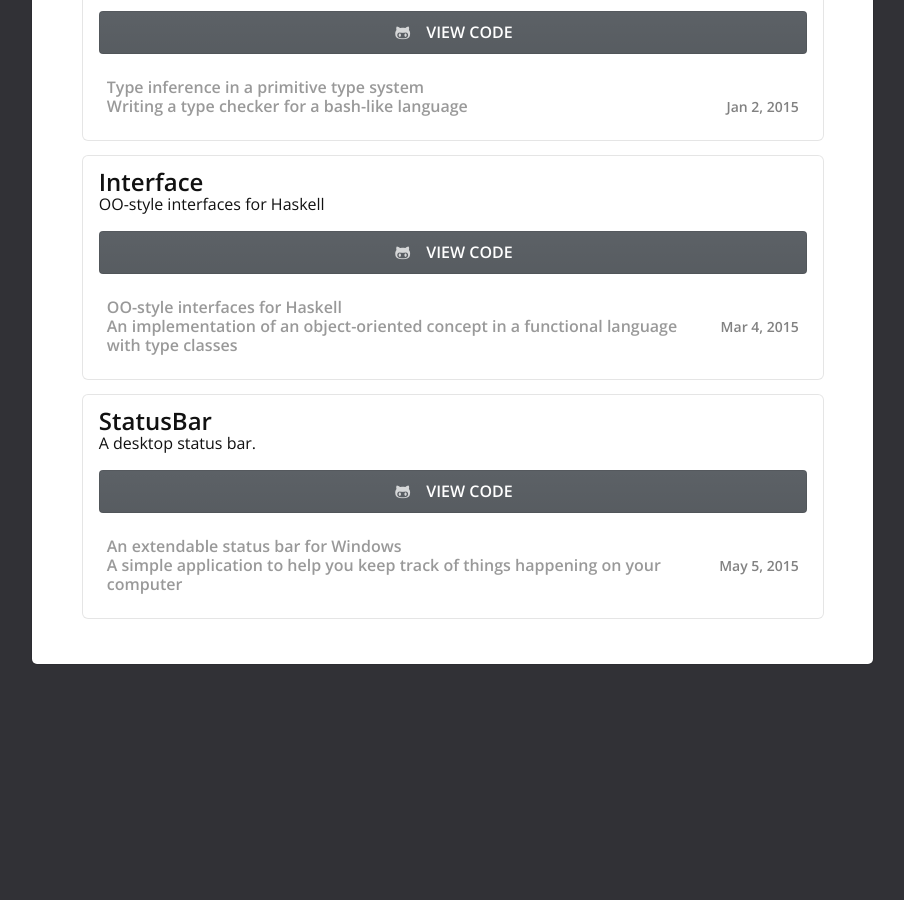
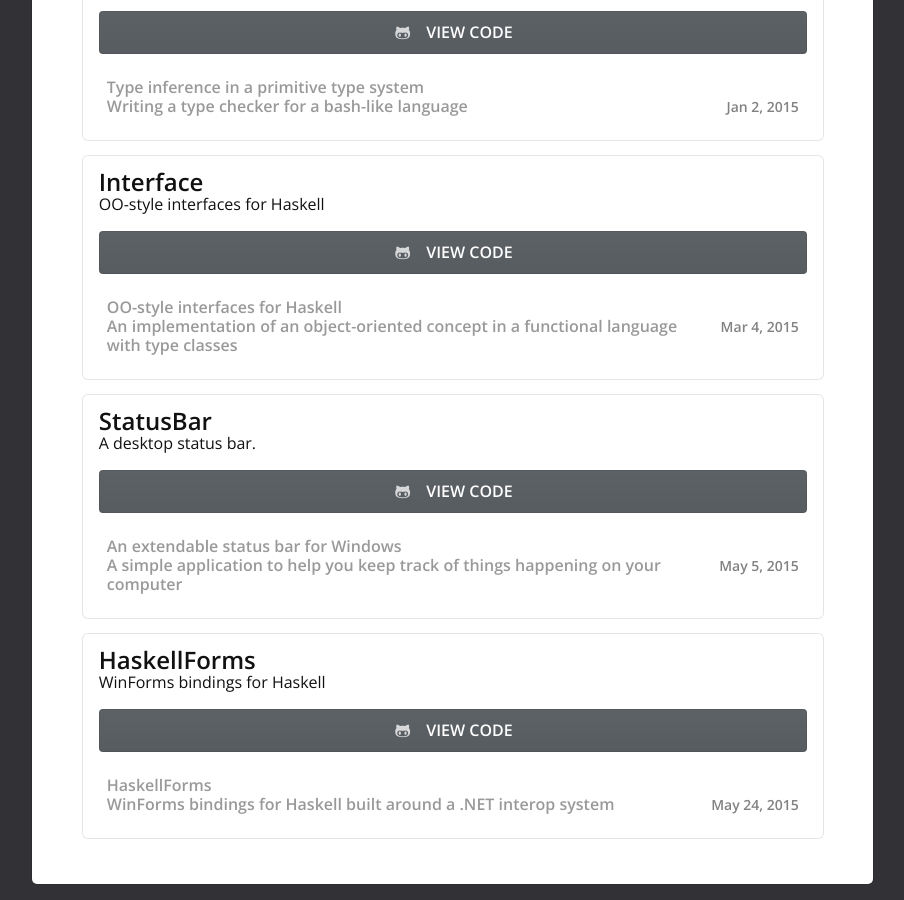
Before and after one commit to LukaHorvat/lukahorvat.github.io, a Jekyll site: the page built from projects/index.html, in a window 1280 px wide and 900 px high, scrolled down 678 px. Shown: the whole window, without its empty margins (288-1192 px from the left). Built offline with Jekyll 4.4.1, drawn with Linux system fonts in a browser that asks for light colours; before the commit the page ends 1358 px from its top, so only the background shows below that; some of the changed lines change nothing that is shown.

Commit message:
HaskellForms

```diff
--- a/_data/project.yml
+++ b/_data/project.yml
@@ -13,3 +13,6 @@ interface:
 status-bar:
     name: StatusBar
     description: "A desktop status bar."
+haskellforms:
+    name: "HaskellForms"
+    description: "WinForms bindings for Haskell"
--- /dev/null
+++ b/_posts/2015-05-24-haskellforms.markdown
@@ -0,0 +1,111 @@
+---
+layout: post
+title: HaskellForms
+description: WinForms bindings for Haskell built around a .NET interop system
+date: 2015-05-24 15:06:00
+categories: programming
+project_id: haskellforms
+---
+
+Windows GUI
+-----------
+I was looking for an easy to use GUI library for Haskell that worked on Windows. I'm sorry to say but
+the whole experience was very frustrating. Various native bindings are a nightmare to setup and more often
+than not, just decide not to work.
+
+So naturally, I decided to write my own solution.
+
+How it works
+------------
+One part of the library is the .NET component written in F#. It's an executable that manipulates the
+controls, handles events and communicates over standard IO. The Haskell component starts that host
+process and maps Haskell code into appropriate messages over std. IO, as well as mapping responses
+and events back to the Haskell world.
+
+Example usage
+-------------
+The main idea was that the library should feel like a native Haskell one. Here's a code example.
+{% highlight haskell %}
+main :: IO ()
+main = do
+    startHost False
+    form <- newForm
+    pb   <- newPictureBox
+    controls form >>= add pb
+    bmp  <- newBitmap 500 500
+    image pb #= bmp
+    red  <- newSolidBrush $ color 255 0 0 255
+    graphicsFromImage bmp >>= drawString "test" (font "Consolas" 12) red (pointF 0 0)
+    refresh form
+{% endhighlight %}
+![Result](http://i.imgur.com/jJH1lik.png)
+
+Interop
+-------
+The interop layer is actually pretty feature rich. It handles marshaling of data on both ends.
+Simple objects (like Point, Size...) get serialized to strings while more complex ones (like controls)
+are kept on the .NET end and get assigned IDs which are then used by the Haskell side to refer to them.
+
+In the above example, the `newX` functions create objects on the .NET side.
+The `controls` function is the analog of the `Controls` property that returns a collection of child
+controls. This collection is also an object that needs to be marshaled, and it does. Then the
+`add` function is called on it passing in the `pb` object.
+The Haskell code looks pretty much how it would look in C#/F#.
+
+In this example you can see that using GDI functions works without a problem.
+
+It's important to note that the bindings are nowhere near complete at this point. Only a couple
+of functions and classes are supported. This isn't because it's a lot of work to bind things.
+It just wasn't a priority to make a binding generator.
+
+I've tried to mirror the OOP hierarchy as close as possible. In the example I'm creating a new `Bitmap`
+object but I'm assigning it to a property that expects an `Image`. This works because of the subclassing.
+
+Events
+------
+Events are supported and (as it turns out) actually more typesafe than their .NET counterparts.
+{% highlight haskell %}
+main :: IO ()
+main = do
+    startHost False
+    form <- newForm
+    btn  <- newButton
+    controls form >>= add btn
+    click btn >>= handle (\_ _ -> putStrLn "Test")
+{% endhighlight %}
+
+Here the first argument to the event handler isn't just some `object`. It's a `Button`.
+
+Performance
+-----------
+...was not a concern. This doesn't mean that the bindings are slow, but serializing everything to
+strings and piping over std. IO can't be too efficient. However, it really should be workable for
+pretty much everything where you just need a UI (as opposed to a complicated rendering system).
+The serialization is very much modularized so if there's actual need, it can always be replaced with
+a more efficient system.
+
+Technicalities
+--------------
+I've spend a decent amount of effort adjusting the implementation so it's as convenient as possible
+to use.
+
+For example,
+{% highlight haskell %}
+main :: IO ()
+main = do
+    form <- newForm
+    btn  <- newButton
+    controls form >>= add btn
+    text btn #= "Test"
+    test <- text btn
+{% endhighlight %}
+
+the `text` property the first time it's used behaves like a setter (since `#=` can be used with it),
+while the second time behaves like an `IO String` and is bound to a name.
+
+The bindings have support for get-only properties.
+
+Take a look at [Controls.hs](https://github.com/LukaHorvat/HaskellForms/blob/7922f6b8a89e359be2525dcec912f107bb69c9ab/src/WinForms/Controls.hs) to see what the bindings look like.
+They basically just connect the untyped, stringy layer to meaningful types.
+
+The code as it looks at the time of the writing is available [here](https://github.com/LukaHorvat/HaskellForms/tree/7922f6b8a89e359be2525dcec912f107bb69c9ab).
```
